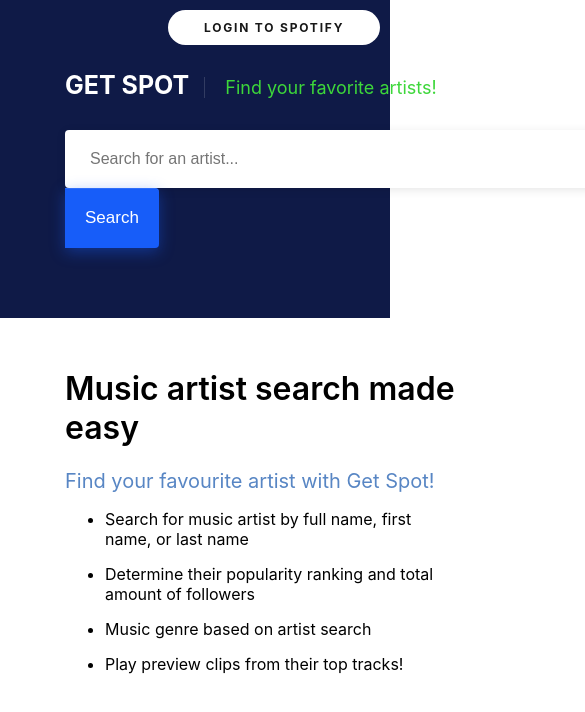
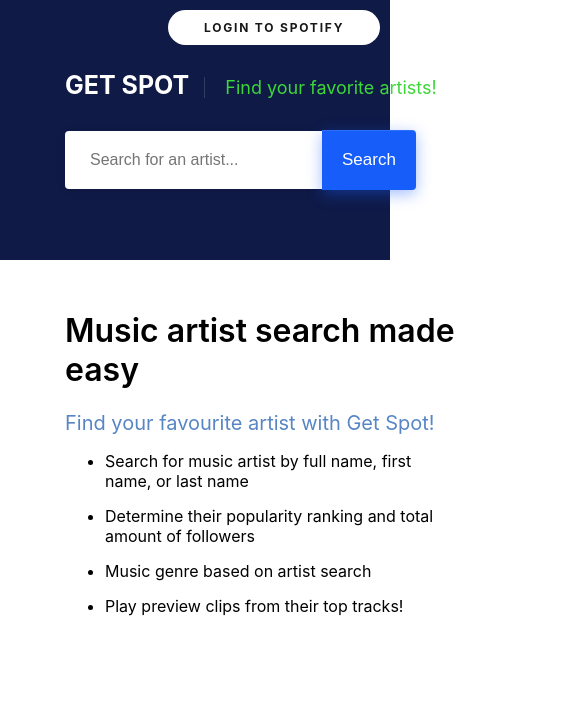
Before and after one commit to sarisssa/Get-Spot, a React (Create React App) app: page / in a window 390 px wide. Shown: the top 712 px of the page, 585 px wide, since content can reach past the window. Built offline with nearby package versions, Linux system fonts and the light colour scheme.

Commit message:
Amend styling for better mobile responsiveness.

```diff
--- a/src/components/search-bar/search-bar.styles.scss
+++ b/src/components/search-bar/search-bar.styles.scss
@@ -4,7 +4,7 @@
     border: 0px !important;
     border-top-left-radius: 4px;
     border-bottom-left-radius: 4px;
-    min-width: 550px;
+    min-width: 35vw;
     background: #FFF;
     box-shadow: 0 2px 10px rgba(0, 0, 0, 0.1);
     outline: none !important;
```
